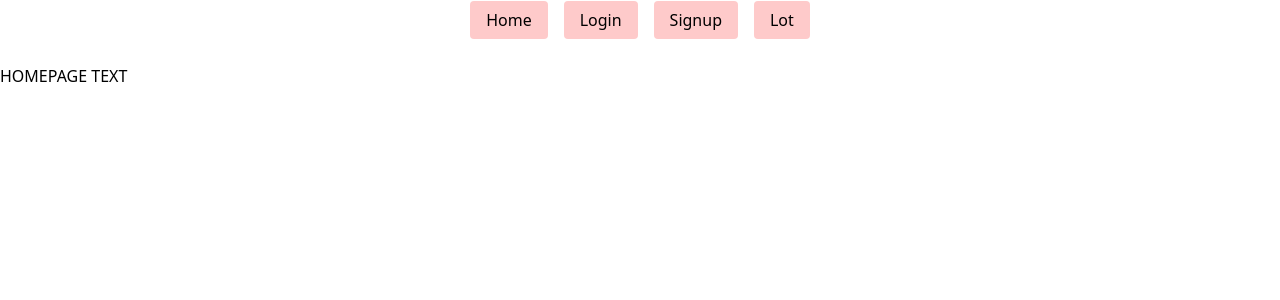
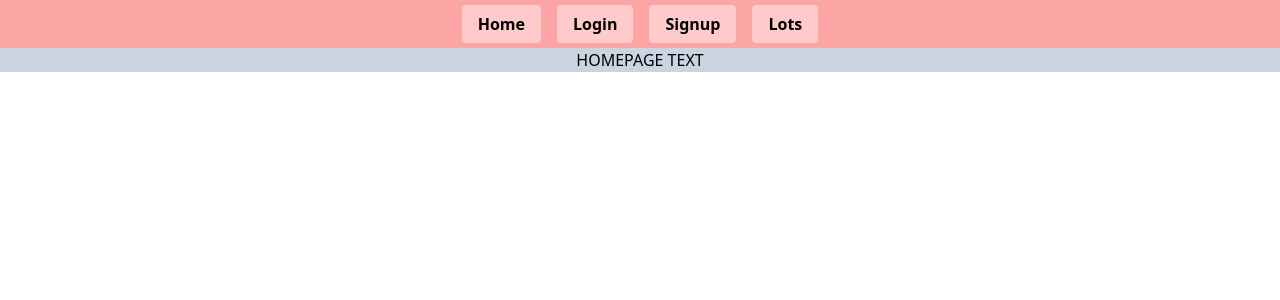
Before and after one commit to fall-hack-2022/fall-hack, a React (Create React App) app in the folder client/: page / in a window 1280 px wide. Shown: the top 300 px of the page. Built offline with nearby package versions, Linux system fonts and the light colour scheme.

Commit message:
update design

```diff
--- a/client/src/components/Header.tsx
+++ b/client/src/components/Header.tsx
@@ -2,12 +2,12 @@ import { Link } from 'react-router-dom'
 
 function Header() {
   return (
-    <div className='flex px-2 p-2'>
-        <div className=' mx-auto'>
-        <Link to="/" className='mx-2 text-black bg-red-200 px-4 py-2 rounded hover:bg-red-700'>Home</Link>
-        <Link to="/login"  className='mx-2 text-black bg-red-200 px-4 py-2 rounded hover:bg-red-700'>Login</Link>
-        <Link to="/signup" className='mx-2 text-black bg-red-200 px-4 py-2 rounded hover:bg-red-700'>Signup</Link>
-        <Link to="/Lot" className='mx-2 text-black bg-red-200 px-4 py-2 rounded hover:bg-red-700'>Lot</Link>
+    <div className='flex px-2 p-3 h-fit bg-red-300'>
+        <div className=' mx-auto font-bold'>
+        <Link to="/" className='mx-2 text-black bg-red-200 px-4 py-2 rounded hover:underline hover:bg-red-700'>Home</Link>
+        <Link to="/login"  className='mx-2 text-black bg-red-200 px-4 py-2 rounded hover:underline hover:bg-red-700'>Login</Link>
+        <Link to="/signup" className='mx-2 text-black bg-red-200 px-4 py-2 rounded hover:underline hover:bg-red-700'>Signup</Link>
+        <Link to="/lots" className='mx-2 text-black bg-red-200 px-4 py-2 rounded hover:underline hover:bg-red-700'>Lots</Link>
         </div>
     </div>
   )
--- a/client/src/components/Homepage.tsx
+++ b/client/src/components/Homepage.tsx
@@ -1,8 +1,6 @@
-import {Link} from 'react-router-dom'
-
 function Homepage() {
   return (
-    <div >
+    <div className="text-center">
       HOMEPAGE TEXT
     </div>
   );
--- a/client/src/components/Lot.tsx
+++ b/client/src/components/Lots.tsx
@@ -1,5 +1,5 @@
 
-function Lot() {
+function Lots() {
   return (
     <div>
         <div>ASJDFK:SDAJGK:LADWSJGLK:</div>
@@ -7,4 +7,4 @@ function Lot() {
   )
 }
 
-export default Lot
+export default Lots
--- a/client/src/index.tsx
+++ b/client/src/index.tsx
@@ -2,7 +2,7 @@ import React from 'react';
 import ReactDOM from 'react-dom/client';
 import './index.css';
 import Homepage from './components/Homepage';
-import Lot from './components/Lot';
+import Lots from './components/Lots';
 import Login from './components/Login'
 import { BrowserRouter, Routes, Route } from 'react-router-dom'
 import Signup from "./components/Signup";
@@ -13,16 +13,20 @@ const root = ReactDOM.createRoot(
 );
 root.render(
   <React.StrictMode>
+    <div className="h-screen flex flex-col">
     <BrowserRouter>
     <Header />
-    <br />
+    <div className='flex-col'>
+      <div className='m-auto bg-slate-300 flex-grow'>
     <Routes>
-      <Route path='/lot' element={<Lot />} />
+      <Route path='/lots' element={<Lots />} />
       <Route path='/login' element={<Login />} />
       <Route path='/signup' element={<Signup/>}  />
       <Route path='/*' element={<Homepage />} />
     </Routes>
+    </div>
+    </div>
     </BrowserRouter>
-
+    </div>
   </React.StrictMode>
 );
```
